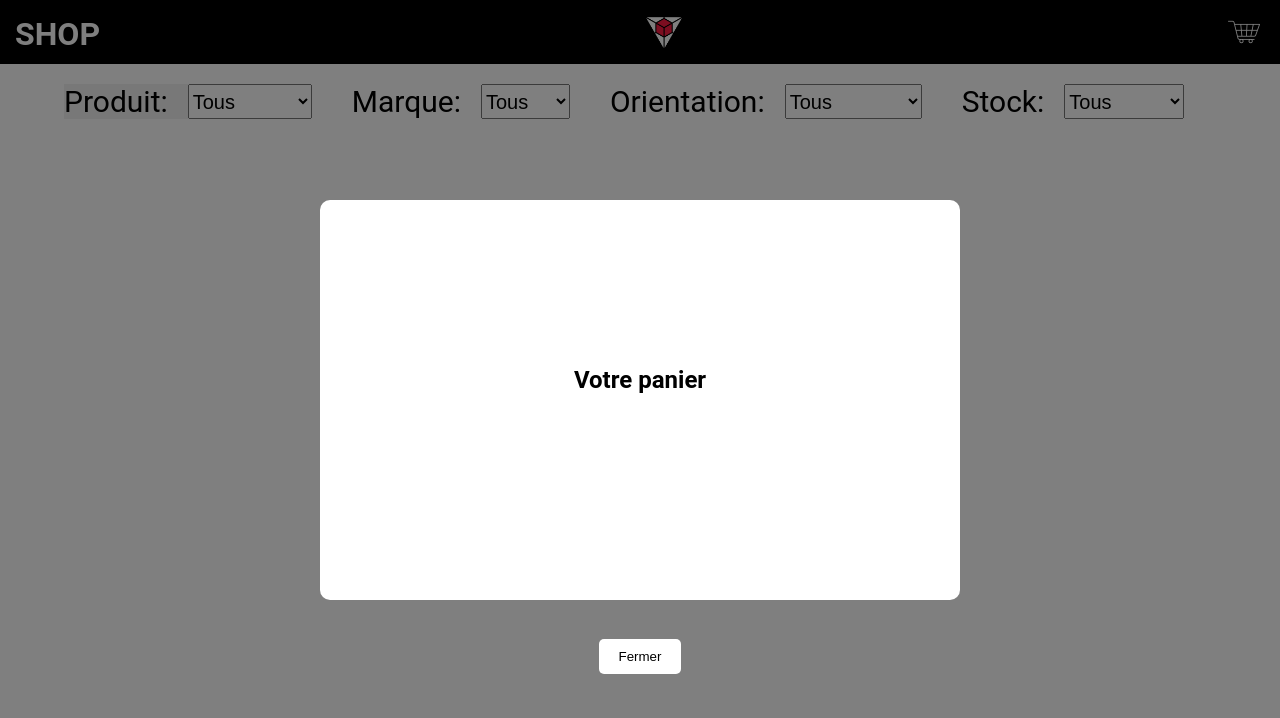
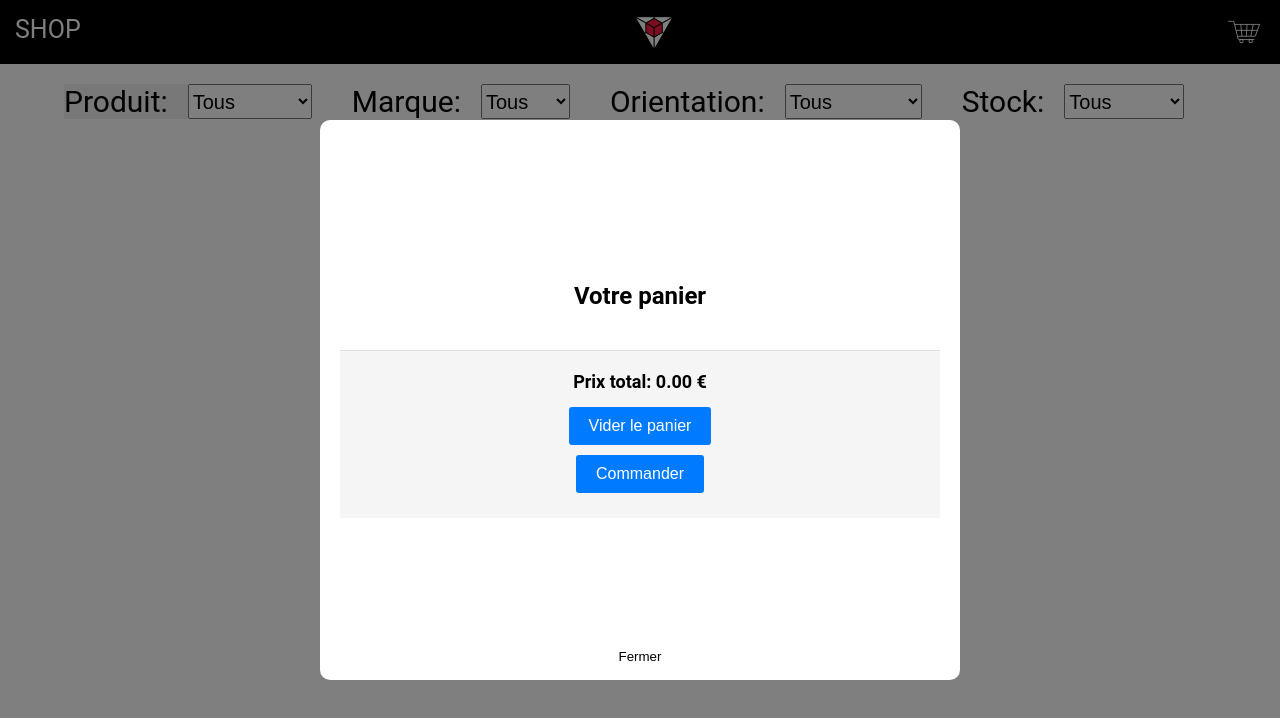
Before and after one commit to TomL-y/Boutique_JS, a website: page frontend/index.html in a window 1280 px wide. Both pictures are taken after a click on the button 1243 px from the left and 32 px from the top of the page. Drawn offline with Linux system fonts and the light colour scheme; no server answers.

Commit message:
finalisation panier

```diff
--- a/frontend/css/main.css
+++ b/frontend/css/main.css
@@ -19,11 +19,11 @@
     font-family: 'Roboto', sans-serif;
   }
 
-  .navbar h1, a {
+  .navbar a{
+    margin-left: 15px;
     margin-top: 15px;
-  }
-  .navbar h1{
-    margin-left: 15px;
+    font-size: 25px;
+    cursor: pointer;
   }
 
   .logo {
@@ -167,7 +167,7 @@
   .popup-content {
     position: relative;
     width: 50%;
-    height: 50%;
+    height: 70%;
     background-color: #fff;
     border-radius: 10px;
     padding: 20px;
@@ -176,6 +176,8 @@
     align-items: flex-start;
     justify-content: center;
   }
+
+
 
   .custom-content {
     margin-top: 20px;
@@ -265,3 +267,53 @@
     flex-direction: column;
     align-items: center;
   }
+
+
+.cart-footer {
+  display: flex;
+  justify-content: center;
+  align-items: center;
+  flex-direction: column;
+  text-align: center;
+  width: 100%;
+  padding: 20px;
+  background-color: #f5f5f5;
+  border-top: 1px solid #e0e0e0;
+  box-sizing: border-box;
+}
+
+.cart-footer p {
+  margin: 0 0 10px;
+  font-size: 18px;
+  font-weight: bold;
+}
+
+.cart-footer button {
+  padding: 10px 20px;
+  margin: 5px;
+  font-size: 16px;
+  border: none;
+  border-radius: 3px;
+  color: #ffffff;
+  background-color: #007bff;
+  cursor: pointer;
+  transition: background-color 0.3s;
+}
+
+.cart-footer button:hover {
+  background-color: #0056b3;
+}
+
+.clear-cart-btn {
+  background-color: #dc3545;
+}
+
+.clear-cart-btn:hover {
+  background-color: #c82333;
+}
+
+.footer {
+  width: 100%;
+  display: flex;
+  justify-content: center;
+}
--- a/frontend/index.html
+++ b/frontend/index.html
@@ -5,12 +5,12 @@
     <meta http-equiv="X-UA-Compatible" content="IE=edge">
     <meta name="viewport" content="width=device-width, initial-scale=1.0">
     <link rel="stylesheet" href="css/main.css">
-    <title>Document</title>
+    <title>Boutique en ligne</title>
 </head>
 <body>
     <div id="navigation-header" data-reactroot="">
         <header class="navbar">
-            <h1>Shop</h1>
+            <a>Shop</a>
             <div class="logo">
                 <img src="img/logo.png" alt="">
             </div>
--- a/frontend/js/compo.js
+++ b/frontend/js/compo.js
@@ -46,6 +46,8 @@ function displayitem() {
 window.onload = function() {
   displayitem();
 };
+
+/******************************************************************************************/
 
 function filterItems() {
   const catSelect = document.getElementById('cat-select');
@@ -109,6 +111,7 @@ function filterItems() {
     });
 }
 
+/******************************************************************************************/
 
 
 function displayCart() {
@@ -122,6 +125,8 @@ function displayCart() {
   popupContent.innerHTML = `
     <h2>Votre panier</h2>
     <div class="custom-content">
+    </div>
+    <div class="footer">
     </div>
   `;
 
@@ -143,35 +148,22 @@ function displayCart() {
   document.body.appendChild(popup);
 
   updateCart();
-  cartItems.forEach((item, index) => { // Ajoutez "index" ici
-  const itemElement = document.createElement('div');
-  itemElement.classList.add('cart-item');
-  itemElement.innerHTML = `
-      <img src="${item.img}" class="cart-item-img">
-      <p>${item.title}</p>
-      <p>${item.price} €</p>
-      <p>Quantité : ${item.quantity}</p>
-      <button class="remove-item-btn" data-index="${index}">Supprimer</button>
-    `;
-  customContent.appendChild(itemElement);
-});
+}
 
-  const removeItemBtns = popup.querySelectorAll('.remove-item-btn');
-  removeItemBtns.forEach(btn => {
-    btn.addEventListener('click', removeItemFromCart);
-  });
-}
+
 
 const caddieBtn = document.querySelector('.caddie');
 caddieBtn.addEventListener('click', () => {
   displayCart();
 });
 
+/******************************************************************************************/
+
 
 function addToCart(event) {
   const title = event.target.dataset.title;
   const price = parseFloat(event.target.dataset.price);
-  const img = event.target.dataset.img; // Ajout de la source de l'image
+  const img = event.target.dataset.img;
 
   const cartItems = JSON.parse(localStorage.getItem('cartItems')) || [];
   const itemIndex = cartItems.findIndex(item => item.title === title);
@@ -179,13 +171,16 @@ function addToCart(event) {
   if (itemIndex > -1) {
     cartItems[itemIndex].quantity += 1;
   } else {
-    cartItems.push({ title, price, img, quantity: 1 }); // Inclure l'image ici
+    const newItem = { title, price, img, quantity: 1 };
+    cartItems.push(newItem);
   }
 
   localStorage.setItem('cartItems', JSON.stringify(cartItems));
+  updateCart();
 }
 
 
+/******************************************************************************************/
 
 function removeItemFromCart(event) {
   const index = parseInt(event.target.dataset.index);
@@ -196,6 +191,8 @@ function removeItemFromCart(event) {
 
   updateCart();
 }
+
+/******************************************************************************************/
 
 function updateCart() {
   const cartItems = JSON.parse(localStorage.getItem('cartItems')) || [];
@@ -215,8 +212,35 @@ function updateCart() {
     customContent.appendChild(itemElement);
   });
 
+  const footer = document.querySelector('.popup-content .footer');
+
+  let cartFooter = footer.querySelector('.cart-footer');
+
+  if (!cartFooter) {
+    cartFooter = document.createElement('div');
+    cartFooter.classList.add('cart-footer');
+    footer.appendChild(cartFooter);
+  }
+
+  const totalPrice = cartItems.reduce((total, item) => total + item.price * item.quantity, 0);
+  cartFooter.innerHTML = `
+    <p>Prix total: ${totalPrice.toFixed(2)} €</p>
+    <button class="clear-cart-btn">Vider le panier</button>
+    <button class="checkout-btn">Commander</button>
+  `;
+
+  const clearCartBtn = cartFooter.querySelector('.clear-cart-btn');
+  clearCartBtn.addEventListener('click', () => {
+    localStorage.removeItem('cartItems');
+    updateCart();
+  });
+
   const removeItemBtns = document.querySelectorAll('.remove-item-btn');
   removeItemBtns.forEach(btn => {
     btn.addEventListener('click', removeItemFromCart);
   });
 }
+
+
+
+/******************************************************************************************/
```
Also changed, not shown: data.json (+6 -6 lines).
